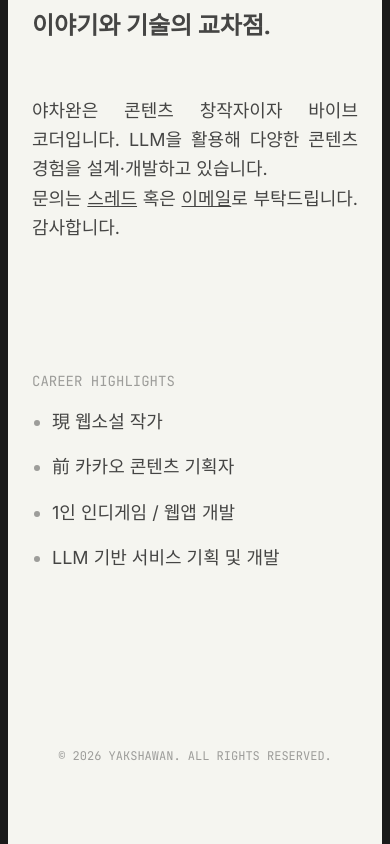
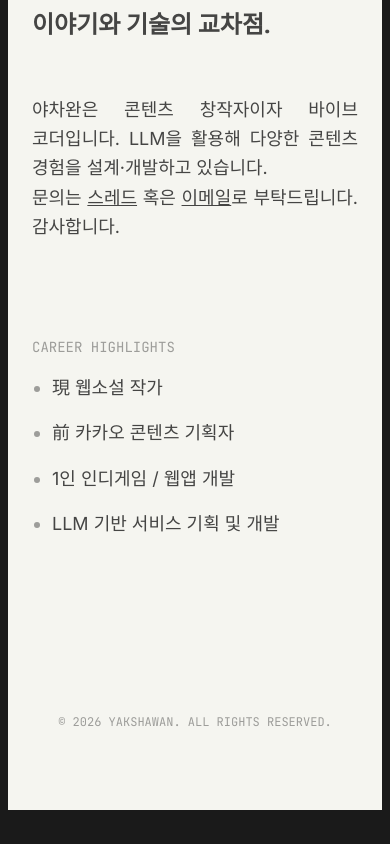
Before and after one commit to heavyrain39/portfolio, a Next.js app: page /portfolio/ in a window 390 px wide. Shown: the part 10714-11558 px from the top of the page. After the commit the page ends 11524 px from the top, so only its background shows below. Built offline with nearby package versions, Linux system fonts and the light colour scheme; a web font is replaced by a local one.

Commit message:
fix: 라이트 모드 배경 시인성 개선, 모바일 카드 렌더링 수정 및 About 섹션 정리

```diff
--- a/app/globals.css
+++ b/app/globals.css
@@ -3,6 +3,8 @@
 :root {
     --background: #f5f5f0;
     --foreground: #1a1a1a;
+    --grid-line: rgba(0, 0, 0, 0.05);
+    --border-color: rgba(0, 0, 0, 0.08);
 }
 
 [data-theme='dark'] {
--- a/app/page.tsx
+++ b/app/page.tsx
@@ -20,7 +20,7 @@ export default function Home() {
                 <SquircleTopBorder className="text-foreground" />
 
                 {/* Main Body (Inverted Colors) */}
-                <div className="bg-foreground text-background pb-8">
+                <div className="bg-foreground text-background pb-8 -mt-px">
                     <About />
 
                     <footer className="py-12 text-center font-mono text-xs opacity-40 text-inherit">
--- a/components/sections/About.tsx
+++ b/components/sections/About.tsx
@@ -24,7 +24,7 @@ export default function About() {
                     <TypewriterText text={'야차완은 콘텐츠 창작자이자 바이브 코더입니다. LLM을 활용해 다양한 콘텐츠 경험을 설계·개발하고 있습니다.<br>문의는 <a href="https://www.threads.com/@yakshawan">스레드</a> 혹은 <a href="mailto:ggolem@naver.com">이메일</a>로 부탁드립니다. 감사합니다.'} />
                 </p>
 
-                <div className="pt-12 mt-12 border-t border-border/50">
+                <div className="pt-8 mt-8">
                     <h4 className="font-mono text-sm uppercase mb-4 opacity-50">Career Highlights</h4>
                     <ul className="space-y-4 list-disc pl-5 marker:text-current/50">
                         <li>現 웹소설 작가</li>
```
